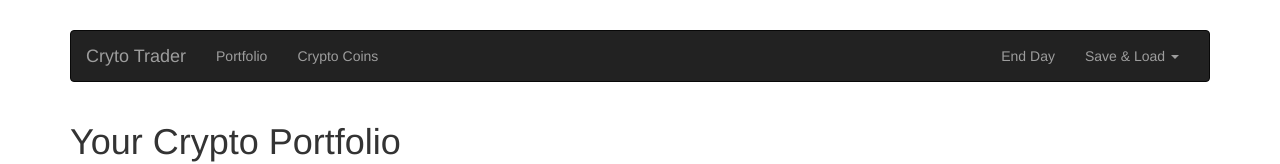
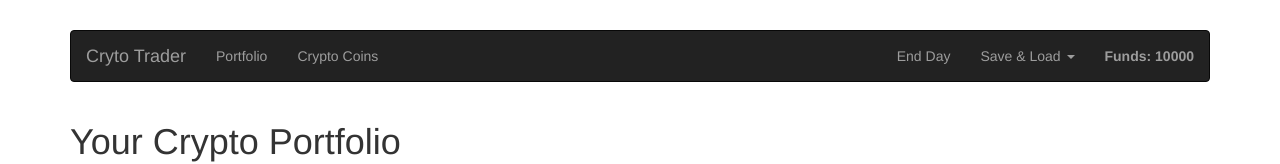
Before and after one commit to npkumar/crypto-trader, a Vue app: page / in a window 1280 px wide. Shown: the top 164 px of the page. Built offline with nearby package versions, Linux system fonts and the light colour scheme.

Commit message:
Add funds to header

```diff
--- a/src/components/Header.vue
+++ b/src/components/Header.vue
@@ -11,6 +11,9 @@
           <router-link to="/portfolio" activeClass="active" tag="li"><a>Portfolio</a></router-link>
           <router-link to="/cryptocoins" activeClass="active" tag="li"><a>Crypto Coins</a></router-link>
         </ul>
+
+        <strong class="navbar-text navbar-right">Funds: {{ funds }}</strong>
+
         <ul class="nav navbar-nav navbar-right">
           <li><a href="#">End Day</a></li>
           <li class="dropdown">
@@ -32,3 +35,13 @@
     </div><!-- /.container-fluid -->
   </nav>
 </template>
+
+<script>
+export default {
+  computed: {
+    funds() {
+      return this.$store.getters.funds;
+    }
+  }
+}
+</script>
```
